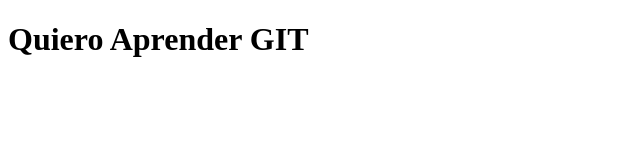
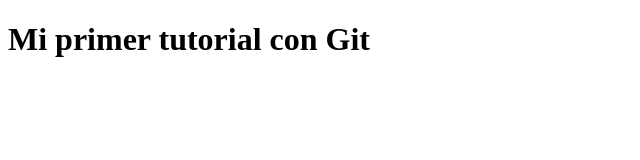
Before and after one commit to rodrigo-ortiz/git-course, a plain HTML site: page index.html in a window 1280 px wide. Shown: the whole page, without its empty margins (0-640 px from the left). Drawn offline with Linux system fonts and the light colour scheme.

Commit message:
el index.html ha sufrido un cambio

```diff
--- a/index.html
+++ b/index.html
@@ -7,7 +7,7 @@
   <title>Document</title>
 </head>
 <body>
-  <h1>Quiero Aprender GIT</h1>
+  <h1>Mi primer tutorial con Git</h1>
   <script src="./index.js" ></script>
 </body>
 </html>
```
